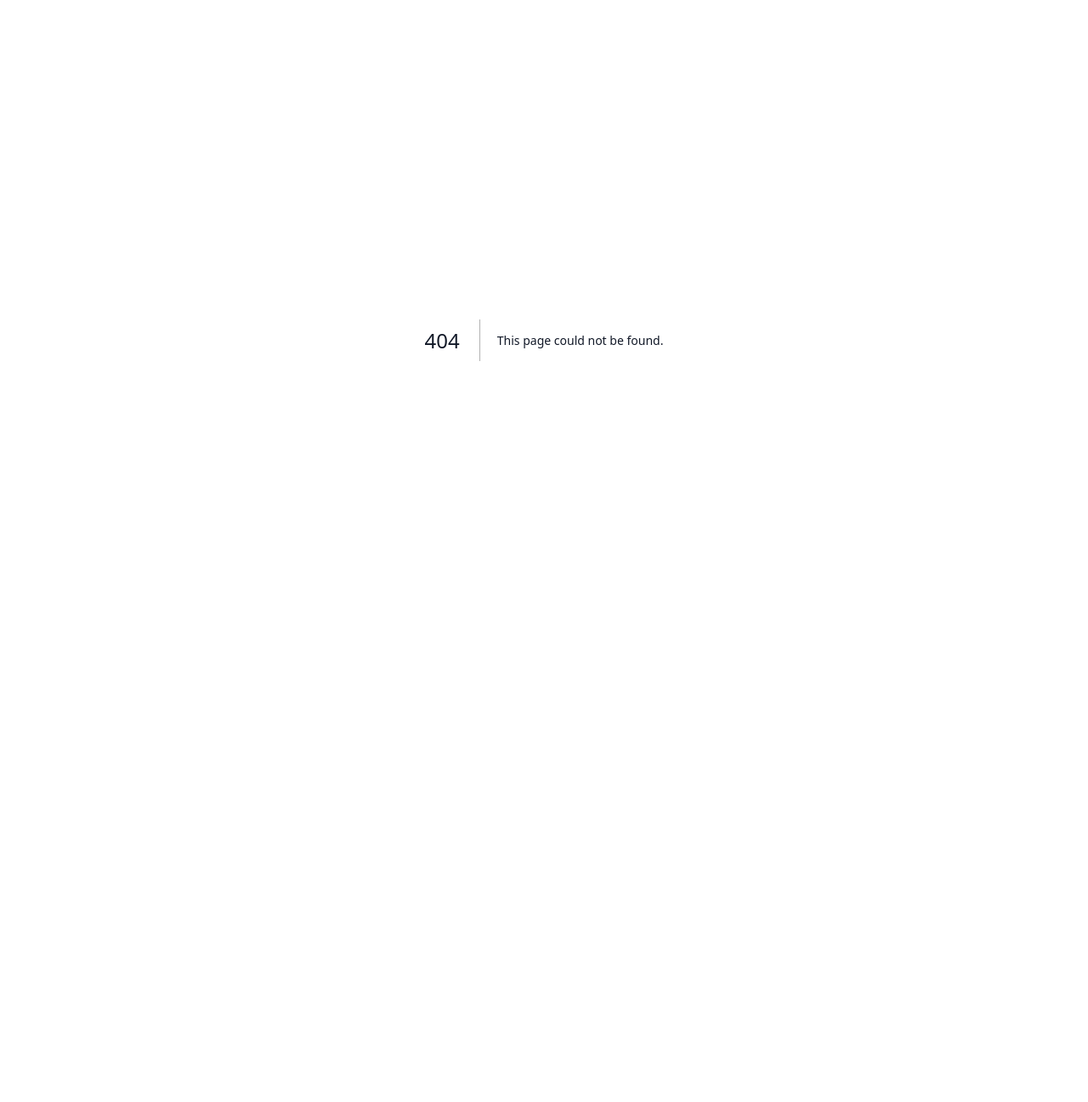
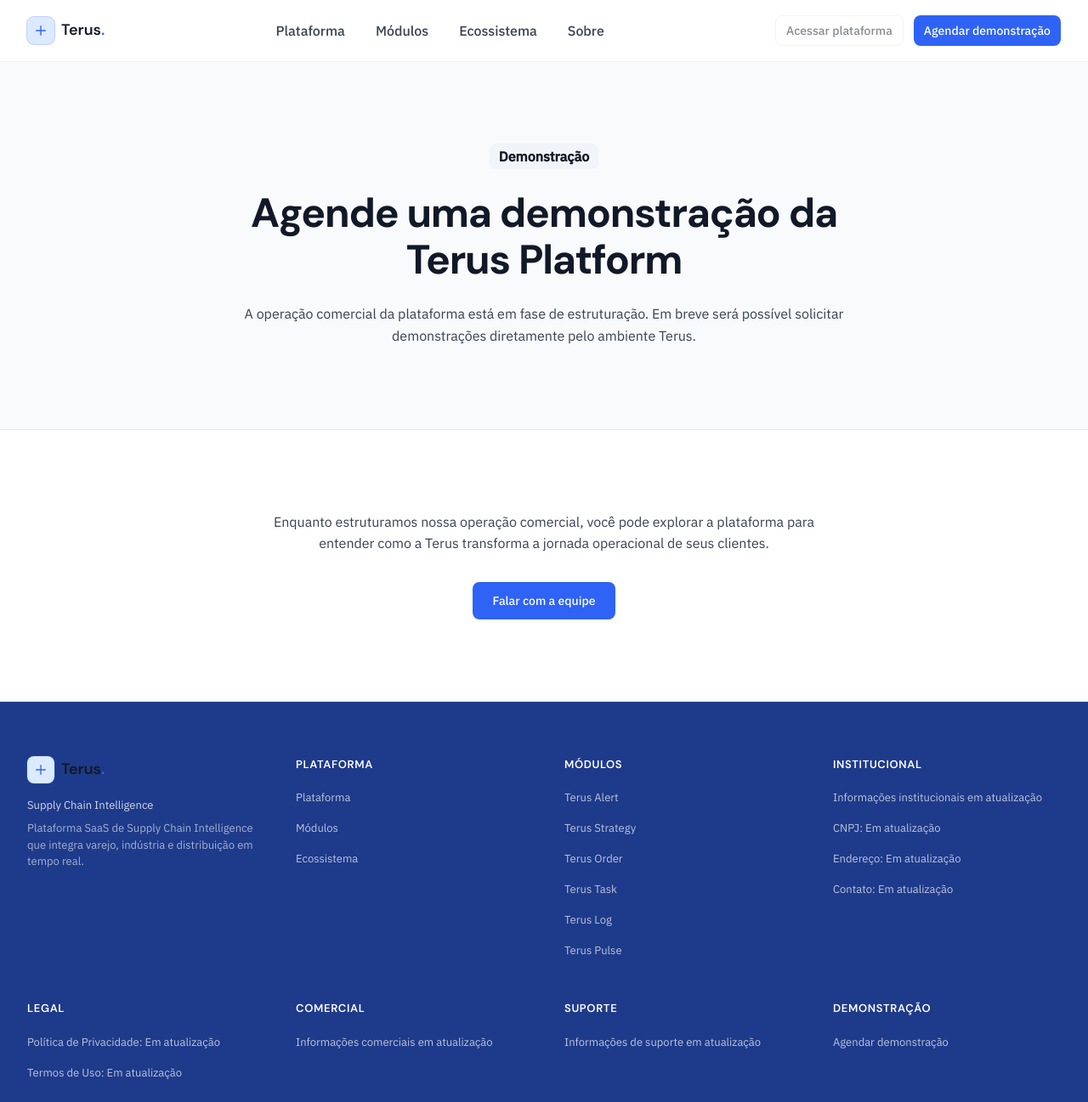
Before and after one commit to Lucash67/terus-platform, a Next.js app in the folder apps/web/: page /solicitar-demo in a window 1280 px wide. Before the commit this address had no page. Shown: the top 1297 px of the page at 85% size. Before the commit the page ends 800 px from the top, so only its background shows below. Built offline with nearby package versions, Linux system fonts and the light colour scheme.

Commit message:
Implement commercial journey: update 11 CTAs for business-oriented messaging, enable demo CTAs, create /solicitar-demo page, add commercial footer sections

```diff
--- a/apps/web/app/(marketing)/plataforma/page.tsx
+++ b/apps/web/app/(marketing)/plataforma/page.tsx
@@ -88,7 +88,7 @@ export default function PlataformaPage() {
                 ))}
               </ul>
               <Button className="mt-8" asChild>
-                <Link href="/modulos">Conhecer os módulos</Link>
+                <Link href="/modulos">Ver jornada operacional</Link>
               </Button>
             </div>
 
--- /dev/null
+++ b/apps/web/app/(marketing)/solicitar-demo/page.tsx
@@ -0,0 +1,39 @@
+import type { Metadata } from "next";
+
+import { Button } from "@terus/ui";
+
+import { Container } from "@/components/layout/container";
+import { PageHero } from "@/components/sections/page-hero";
+
+export const metadata: Metadata = {
+  title: "Agendar Demonstração | Terus Platform",
+  description:
+    "Agende uma demonstração da Terus Platform e conheça como transformar sua operação de supply chain.",
+};
+
+export default function SolicitarDemoPage() {
+  return (
+    <>
+      <PageHero
+        badge="Demonstração"
+        title="Agende uma demonstração da Terus Platform"
+        description="A operação comercial da plataforma está em fase de estruturação. Em breve será possível solicitar demonstrações diretamente pelo ambiente Terus."
+      />
+
+      <section>
+        <Container className="py-20 sm:py-24">
+          <div className="mx-auto max-w-2xl text-center">
+            <p className="text-body-lg text-text-secondary">
+              Enquanto estruturamos nossa operação comercial, você pode explorar
+              a plataforma para entender como a Terus transforma a jornada
+              operacional de seus clientes.
+            </p>
+            <Button className="mt-8" size="lg" asChild>
+              <a href="mailto:contato@terus.com.br">Falar com a equipe</a>
+            </Button>
+          </div>
+        </Container>
+      </section>
+    </>
+  );
+}
--- a/apps/web/components/layout/footer.tsx
+++ b/apps/web/components/layout/footer.tsx
@@ -124,6 +124,61 @@ export function Footer() {
 
           <div>
             <h3 className="font-display text-body-sm font-semibold uppercase tracking-wider text-white">
+              Comercial
+            </h3>
+            <ul className="mt-4 space-y-3">
+              <li>
+                <span className="text-body-sm text-white/70">
+                  Informações comerciais em atualização
+                </span>
+              </li>
+            </ul>
+          </div>
+
+          <div>
+            <h3 className="font-display text-body-sm font-semibold uppercase tracking-wider text-white">
+              Suporte
+            </h3>
+            <ul className="mt-4 space-y-3">
+              <li>
+                <span className="text-body-sm text-white/70">
+                  Informações de suporte em atualização
+                </span>
+              </li>
+            </ul>
+          </div>
+
+          <div>
+            <h3 className="font-display text-body-sm font-semibold uppercase tracking-wider text-white">
+              Demonstração
+            </h3>
+            <ul className="mt-4 space-y-3">
+              <li>
+                <Link
+                  href="/solicitar-demo"
+                  className="text-body-sm text-white/70 transition-colors hover:text-white"
+                >
+                  Agendar demonstração
+                </Link>
+              </li>
+            </ul>
+          </div>
+
+          <div>
+            <h3 className="font-display text-body-sm font-semibold uppercase tracking-wider text-white">
+              LinkedIn
+            </h3>
+            <ul className="mt-4 space-y-3">
+              <li>
+                <span className="text-body-sm text-white/70">
+                  LinkedIn em atualização
+                </span>
+              </li>
+            </ul>
+          </div>
+
+          <div>
+            <h3 className="font-display text-body-sm font-semibold uppercase tracking-wider text-white">
               Sobre
             </h3>
             <ul className="mt-4 space-y-3">
--- a/apps/web/components/layout/navbar.tsx
+++ b/apps/web/components/layout/navbar.tsx
@@ -73,10 +73,10 @@ export function Navbar() {
 
           <div className="hidden items-center gap-3 lg:flex">
             <Button variant="outline" size="sm" disabled>
-              Entrar
+              Acessar plataforma
             </Button>
-            <Button size="sm" disabled>
-              Solicitar demo
+            <Button size="sm" asChild>
+              <Link href="/solicitar-demo">Agendar demonstração</Link>
             </Button>
           </div>
 
@@ -133,10 +133,10 @@ export function Navbar() {
             </div>
             <div className="mt-4 flex flex-col gap-2 px-4">
               <Button variant="outline" className="w-full" disabled>
-                Entrar
+                Acessar plataforma
               </Button>
-              <Button className="w-full" disabled>
-                Solicitar demo
+              <Button className="w-full" asChild>
+                <Link href="/solicitar-demo">Agendar demonstração</Link>
               </Button>
             </div>
           </div>
--- a/apps/web/components/sections/cta-section.tsx
+++ b/apps/web/components/sections/cta-section.tsx
@@ -17,8 +17,8 @@ export function CtaSection() {
               imobilizado e automatiza a reposição em toda a cadeia.
             </p>
             <div className="mt-8 flex flex-col items-center justify-center gap-4 sm:flex-row">
-              <Button size="lg" disabled>
-                Solicitar demonstração
+              <Button size="lg" asChild>
+                <Link href="/solicitar-demo">Agendar demonstração</Link>
               </Button>
               <Button
                 variant="outline"
@@ -26,7 +26,7 @@ export function CtaSection() {
                 asChild
                 className="bg-white text-brand-primary hover:bg-white/90"
               >
-                <Link href="/sobre">Sobre a Terus</Link>
+                <Link href="/plataforma">Explorar plataforma</Link>
               </Button>
             </div>
           </div>
--- a/apps/web/components/sections/ecosystem-section.tsx
+++ b/apps/web/components/sections/ecosystem-section.tsx
@@ -47,7 +47,7 @@ export function EcosystemSection({ showCta = true }: EcosystemSectionProps) {
         {showCta && (
           <div className="mt-12 text-center">
             <Button variant="outline" asChild>
-              <Link href="/ecossistema">Explorar ecossistema</Link>
+              <Link href="/ecossistema">Ver integrações</Link>
             </Button>
           </div>
         )}
--- a/apps/web/components/sections/hero-section.tsx
+++ b/apps/web/components/sections/hero-section.tsx
@@ -26,10 +26,10 @@ export function HeroSection() {
 
           <div className="mt-10 flex flex-col items-center justify-center gap-4 sm:flex-row">
             <Button size="lg" asChild>
-              <Link href="/plataforma">Conhecer a plataforma</Link>
+              <Link href="/plataforma">Explorar plataforma</Link>
             </Button>
             <Button variant="outline" size="lg" asChild>
-              <Link href="/modulos">Ver módulos</Link>
+              <Link href="/modulos">Ver jornada operacional</Link>
             </Button>
           </div>
         </div>
--- a/apps/web/components/sections/modules-section.tsx
+++ b/apps/web/components/sections/modules-section.tsx
@@ -33,7 +33,7 @@ export function ModulesSection({
           </div>
           {showViewAll && (
             <Button variant="outline" asChild>
-              <Link href="/modulos">Ver todos os módulos</Link>
+              <Link href="/modulos">Ver jornada operacional</Link>
             </Button>
           )}
         </div>
```
